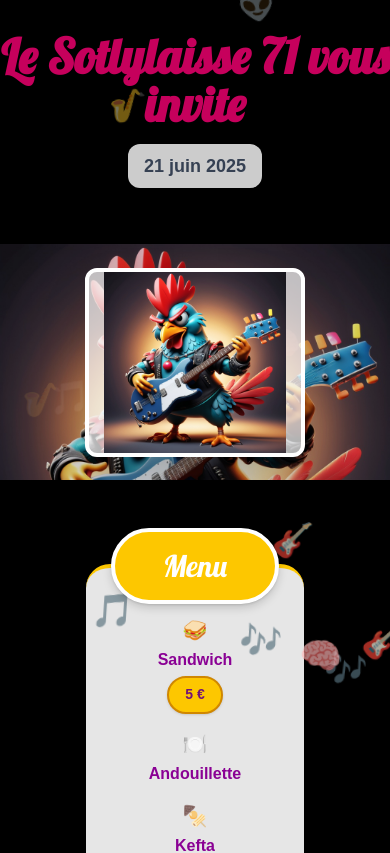
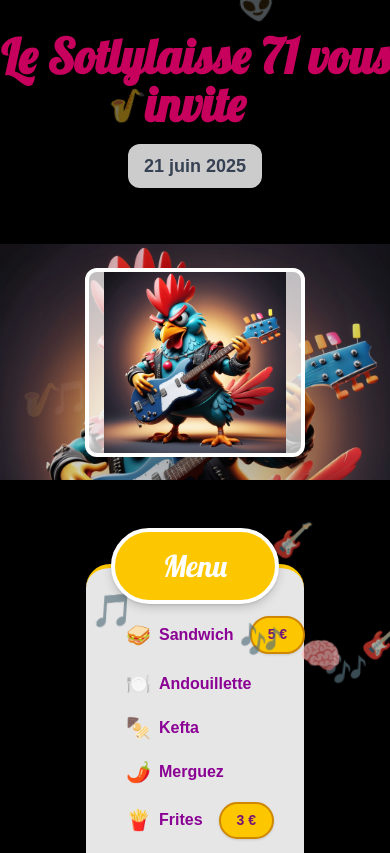
Before and after one commit to ujju16/fetedelazic, a Next.js app: page / in a window 390 px wide. Shown: the top 853 px of the page. Built offline with nearby package versions, Linux system fonts and the light colour scheme.

Commit message:
fix: icônes à côté du texte dans le menu sur mobile (flex-row partout)

```diff
--- a/src/components/MenuCard.tsx
+++ b/src/components/MenuCard.tsx
@@ -39,17 +39,17 @@ export default function MenuCard({ menu }: MenuProps) {
               const priceMatch = item.match(/(\d+(?:[.,]\d+)?)[ ]*€/);
               const price = priceMatch ? priceMatch[1] : '';
               return (
-                <li key={i} className="flex flex-col items-center text-center gap-1 md:flex-row md:items-center md:text-left md:gap-6">
+                <li key={i} className="flex flex-row items-center text-left gap-2 sm:gap-4 md:gap-6">
                   <span className="text-xl sm:text-2xl md:text-3xl flex-shrink-0">{icon}</span>
                   <span className="text-fuchsia-800 font-bold text-base sm:text-lg md:text-xl">{before}</span>
-                  <span className="inline-block bg-yellow-400 text-fuchsia-900 font-extrabold rounded-full px-4 py-1 text-sm sm:text-base md:text-lg ml-0 md:ml-2 shadow border-2 border-yellow-600 align-middle flex-shrink-0" style={{lineHeight: '1.8'}}>
+                  <span className="inline-block bg-yellow-400 text-fuchsia-900 font-extrabold rounded-full px-4 py-1 text-sm sm:text-base md:text-lg ml-2 shadow border-2 border-yellow-600 align-middle flex-shrink-0" style={{lineHeight: '1.8'}}>
                     {price} €
                   </span>
                 </li>
               );
             }
             return (
-              <li key={i} className="flex flex-col items-center text-center gap-1 md:flex-row md:items-center md:text-left md:gap-6">
+              <li key={i} className="flex flex-row items-center text-left gap-2 sm:gap-4 md:gap-6">
                 <span className="text-xl sm:text-2xl md:text-3xl flex-shrink-0">{icon}</span>
                 <span className="text-fuchsia-800 font-bold text-base sm:text-lg md:text-xl">{item}</span>
               </li>
```
